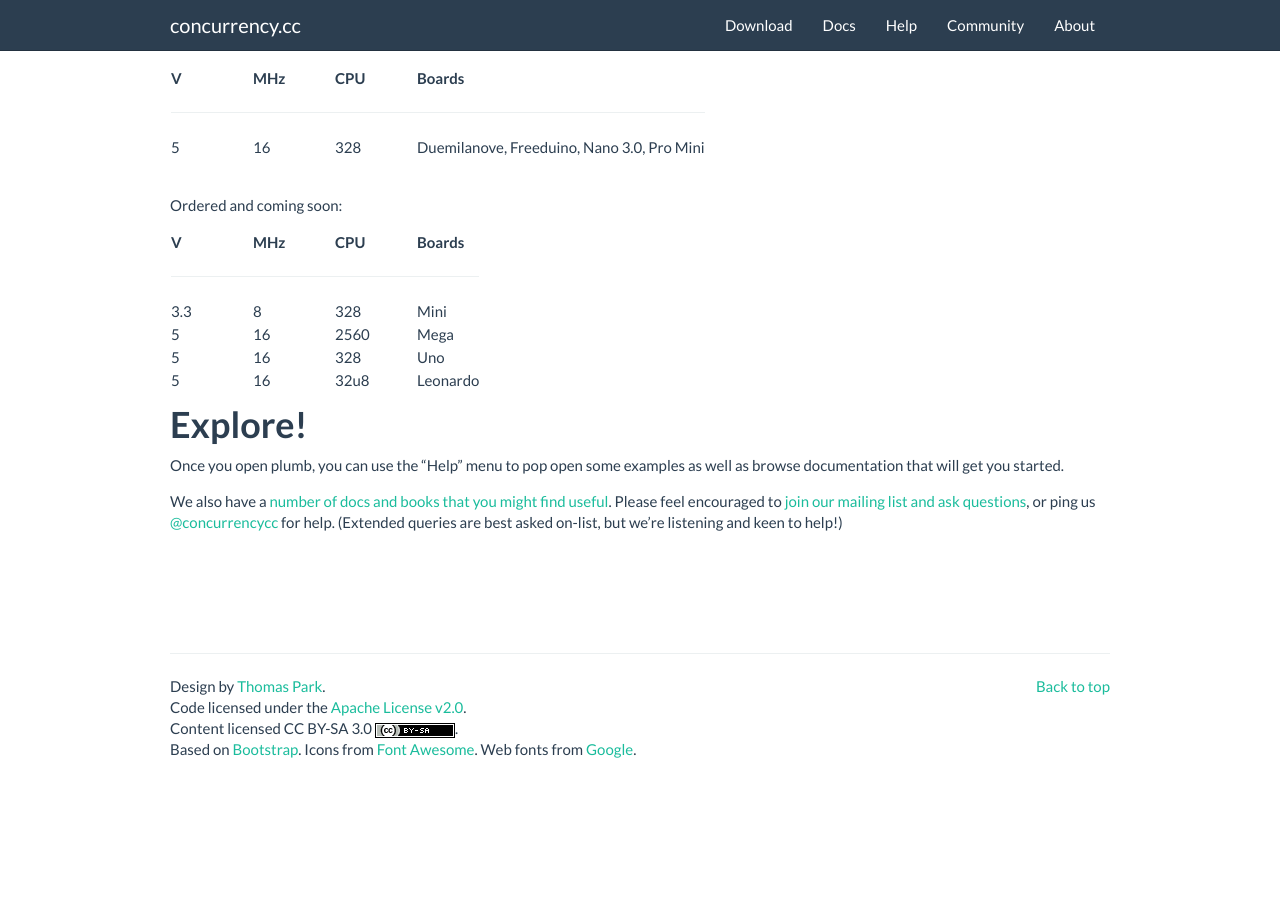
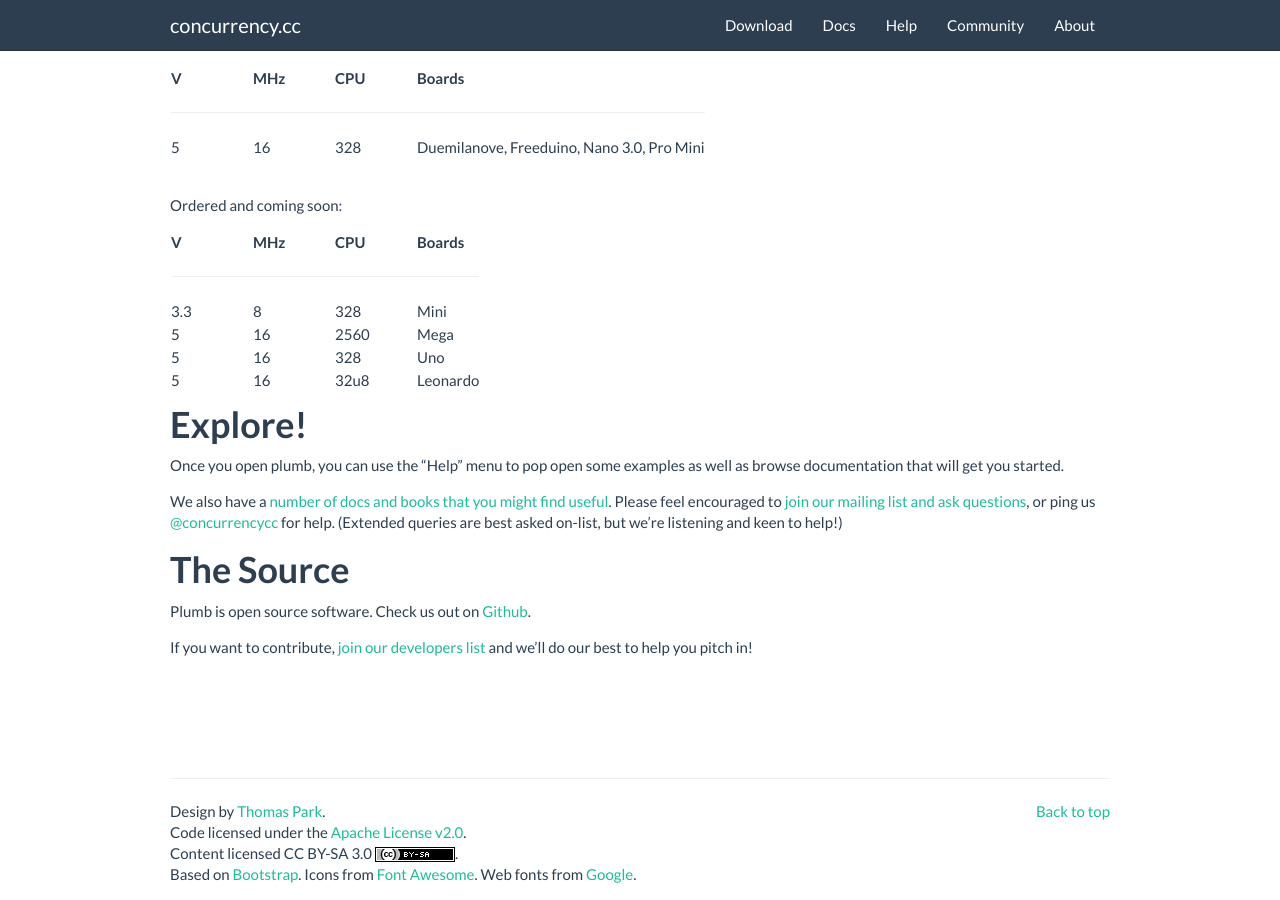
Before and after one commit to concurrency/concurrency.github.com, a Jekyll site: the page built from downloads/index.md, in a window 1280 px wide and 900 px high, scrolled down 961 px. Built offline with Jekyll 4.4.1, drawn with Linux system fonts in a browser that asks for light colours; nearby versions of some CDN libraries; library files that are not in the unit come from our copies; before the commit the page ends 1736 px from its top, so only the background shows below that.

Commit message:
Adding in a link about open sourceness.

```diff
--- a/downloads/index.md
+++ b/downloads/index.md
@@ -69,7 +69,13 @@
 [docs]: /docs
 [userlist]: http://lists.concurrency.cc/mailman/listinfo/users
 
+## The Source
 
+Plumb is open source software. Check us out on [Github](http://github.com/concurrencycc).
+
+If you want to contribute, [join our developers list][developers] and we'll do our best to help you pitch in!
+
+[developers]: http://lists.concurrency.cc/mailman/listinfo/developers
 
 {% comment %}
 ### A Text Editor
```
